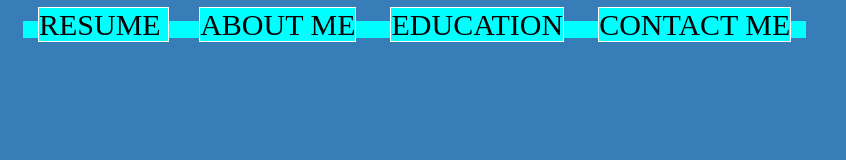
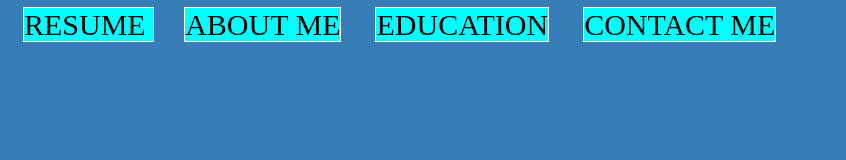
Before and after one commit to SurajSenapati24/SurajSenapati24.github.io, a plain HTML site: page index.html in a window 1280 px wide. Shown: the whole page, without its empty margins (0-846 px from the left). Drawn offline with Linux system fonts and the light colour scheme.

Commit message:
Update index.html

```diff
--- a/index.html
+++ b/index.html
@@ -5,12 +5,12 @@
     <link rel="stylesheet" href="website.css">
 </head>
 <body>
-<div class="b">
+
 <div class="a">RESUME </div>
 <div class="a">ABOUT ME</div>
 <div class="a">EDUCATION</div>
 <div class="a">CONTACT ME</div>
-</div>
+
 
 </body>
 </html>
```
